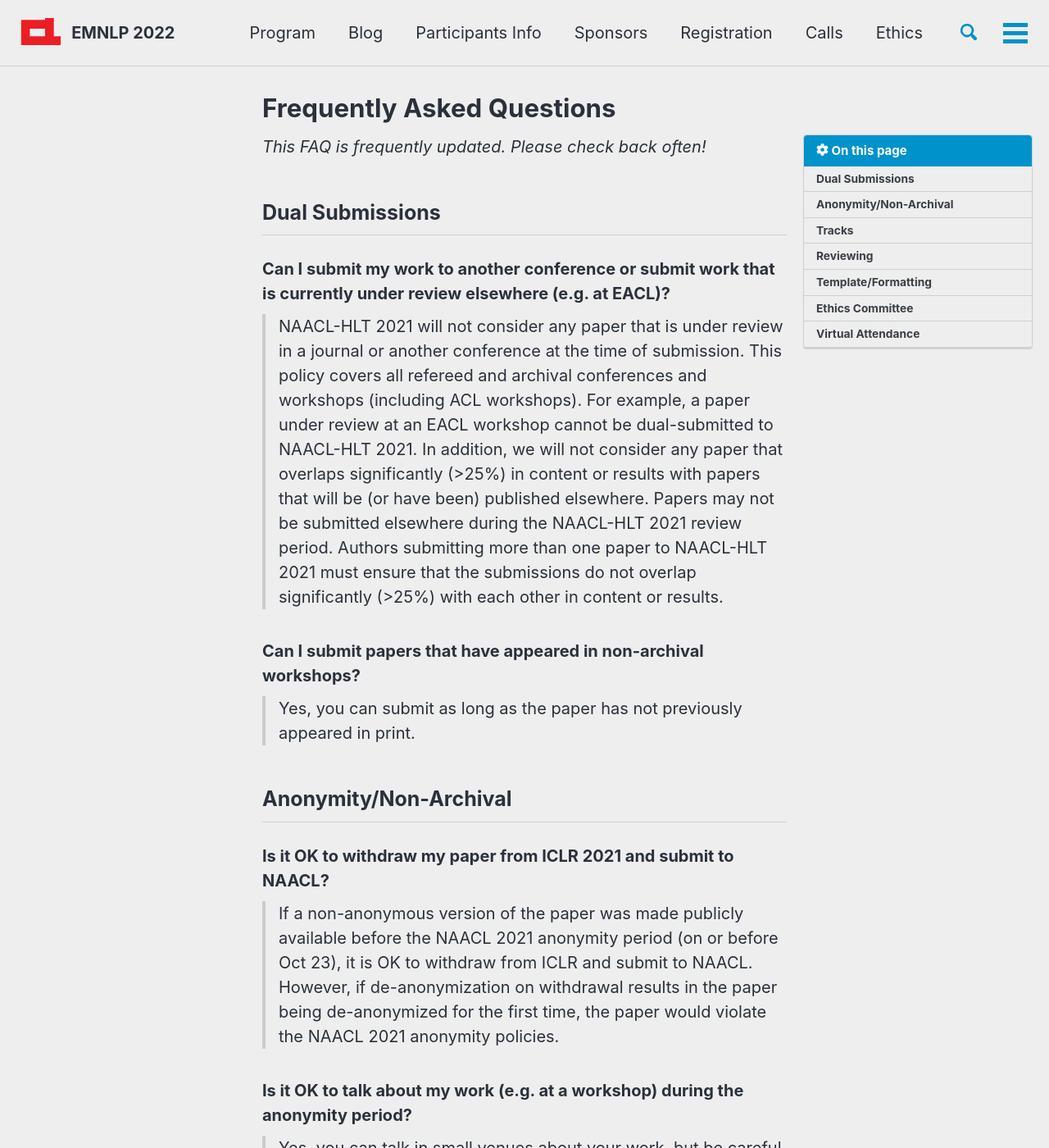
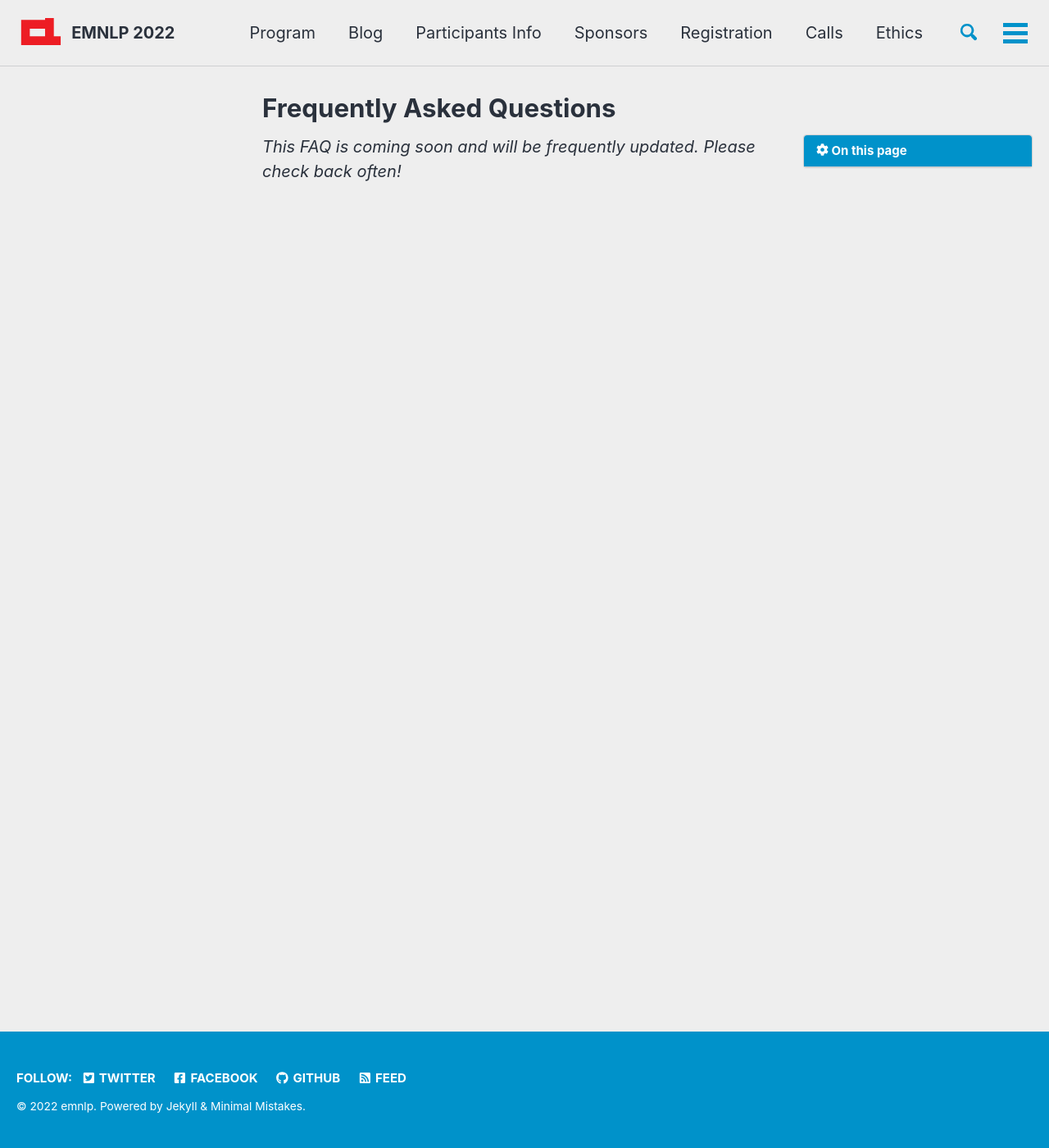
Before and after one commit to yxni98/EMNLP_2022, a Jekyll site: the page built from _pages/faq.md, in a window 1280 px wide and 1400 px high. Shown: the whole window at 82% size. Built offline with Jekyll 4.4.1, drawn with Linux system fonts in a browser that asks for light colours; cached includes are drawn as plain includes; nearby versions of some CDN libraries; comment, search, counter and statistics services are not loaded; some of the changed text lies outside the part shown.

Commit message:
Add files via upload

```diff
--- a/_pages/faq.md
+++ b/_pages/faq.md
@@ -8,9 +8,9 @@ toc_sticky: true
 toc_icon: "cog"
 ---
 
-_This FAQ is frequently updated. Please check back often!_
+_This FAQ is coming soon and will be frequently updated. Please check back often!_
 
-<style>
+<!--<style>
 p.question { margin: 1.3em 0 0.5em; font-weight: bold; }
 p.answer { margin: 0 0 1.8em; border-left: 4px solid #ccc; padding-left: .8em; }
 </style>
@@ -84,4 +84,4 @@ We are recruiting people we know have engaged with these issues in their work an
 Would I be able to present my paper virtually at the main conference and the workshops? Would I be able to participate in the conference virtually?
 {: .question}
 Yes, while we are still finalizing the format of the conference, all participants will have the option to attend virtually.
-{: .answer}
+{: .answer}!-->
```
